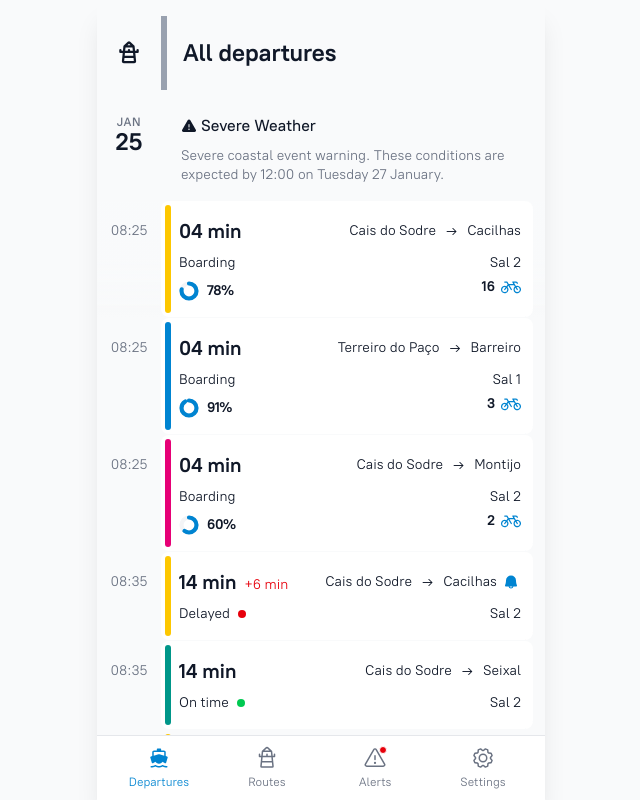
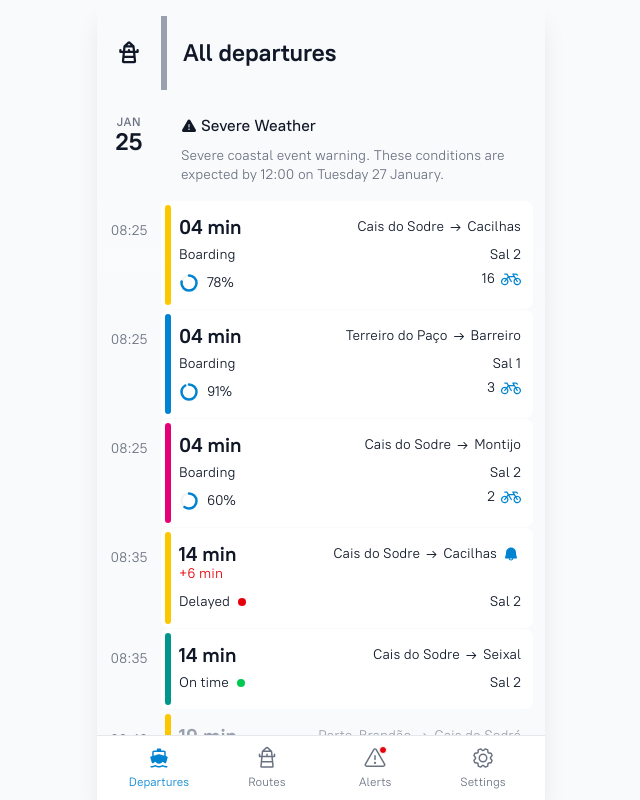
Before and after one commit to dangulkin/ferry, a React (Vite) app: page / in a window 1280 px wide. Shown: the whole page, without its empty margins (319-959 px from the left). Built offline with nearby package versions, Linux system fonts and the light colour scheme.

Commit message:
ui enhancements

```diff
--- a/src/components/DepartureCard.tsx
+++ b/src/components/DepartureCard.tsx
@@ -15,10 +15,10 @@ const CircularProgress: React.FC<CircularProgressProps> = ({ progress, size = 20
 	return (
 		<div className="relative" style={{ width: size, height: size }}>
 			<svg className="size-full -rotate-90" viewBox="0 0 24 24">
-				<circle cx="12" cy="12" r={r} fill="none" stroke="currentColor" strokeWidth="5" className="text-gray-100" />
+				<circle cx="12" cy="12" r={r} fill="none" stroke="currentColor" strokeWidth="3" className="text-gray-100" />
 				<circle
 					cx="12" cy="12" r={r}
-					fill="none" stroke="currentColor" strokeWidth="5"
+					fill="none" stroke="currentColor" strokeWidth="3"
 					strokeDasharray={circumference}
 					strokeDashoffset={circumference * (1 - progress / 100)}
 					strokeLinecap="round"
@@ -238,9 +238,9 @@ const DepartureCard: React.FC<DepartureCardProps> = ({ departure, isSpecificRout
 						<div className="flex-1 py-3 px-2 flex flex-col justify-center relative">
 
 							{/* Top row: timeUntil + destination + bell badge */}
-							<div className="flex justify-between items-center">
-								<div className="flex items-baseline gap-2">
-									<span className={`text-xl font-bold ${isCancelled ? 'text-gray-400' : 'text-gray-900'}`}>
+							<div className="flex justify-between items-start">
+								<div className="flex flex-col items-baseline gap-0">
+									<span className={`text-xl leading-5 font-bold ${isCancelled ? 'text-gray-400' : 'text-gray-900'}`}>
 										{departure.timeUntil}
 									</span>
 									{departure.delay && (
@@ -249,7 +249,7 @@ const DepartureCard: React.FC<DepartureCardProps> = ({ departure, isSpecificRout
 								</div>
 								<div className="flex items-center">
 									{!isSpecificRoute && departure.destination && (
-										<div className={`flex items-center gap-1.5 text-sm font-normal ${isCancelled ? 'text-gray-400' : 'text-gray-900'}`}>
+										<div className={`flex items-center gap-0.5 text-sm font-normal ${isCancelled ? 'text-gray-400' : 'text-gray-900'}`}>
 											{(() => {
 												let originStr = departure.origin;
 												if (!originStr) {
@@ -299,7 +299,7 @@ const DepartureCard: React.FC<DepartureCardProps> = ({ departure, isSpecificRout
 									{isBoarding && (
 										<div className="flex items-center gap-2">
 											<CircularProgress progress={departure.progress ?? 0} />
-											<span className="text-sm font-bold text-gray-900 tracking-tight">
+											<span className="text-sm font-normal text-gray-900 tracking-tight">
 												{departure.progress}%
 											</span>
 										</div>
@@ -312,7 +312,7 @@ const DepartureCard: React.FC<DepartureCardProps> = ({ departure, isSpecificRout
 									</span>
 									{departure.bikes !== undefined && (
 										<div className="flex items-center gap-1.5">
-											<span className="text-sm font-bold text-gray-900">{departure.bikes}</span>
+											<span className="text-sm font-normal text-gray-900">{departure.bikes}</span>
 											<BicycleIcon size={20} className="text-sky-600" weight="regular" />
 										</div>
 									)}
```
